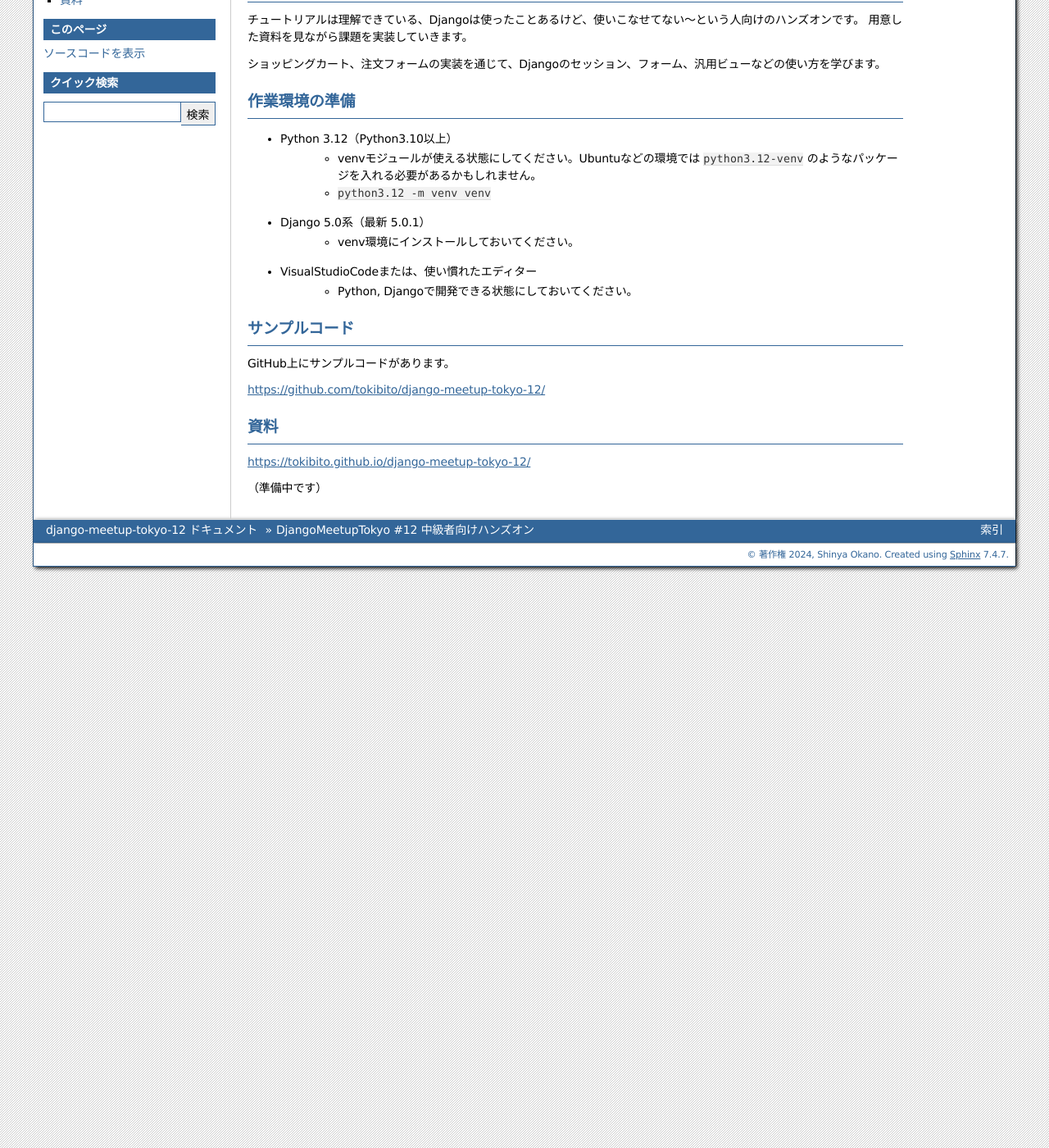
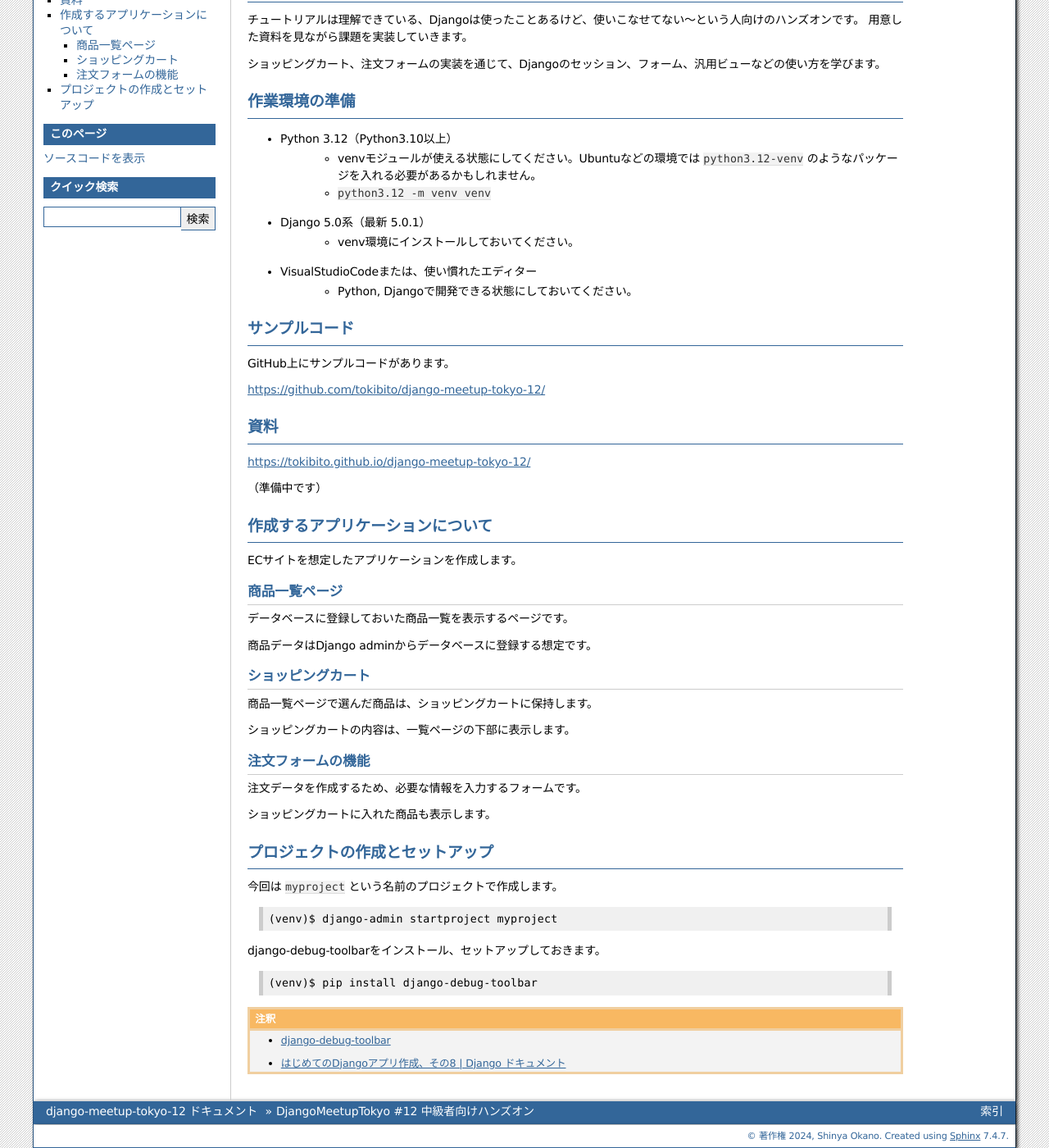
Before and after one commit to tokibito/django-meetup-tokyo-12, a Sphinx documentation site: the page built from docs/source/index.rst, in a window 1280 px wide and 1400 px high, scrolled down 220 px. Shown: the whole window at 82% size. Built offline with Sphinx 7.4.7, drawn with Linux system fonts in a browser that asks for light colours.

Commit message:
セットアップ途中

```diff
--- a/docs/source/index.rst
+++ b/docs/source/index.rst
@@ -38,5 +38,51 @@
 
 （準備中です）
 
+作成するアプリケーションについて
+--------------------------------
+
+ECサイトを想定したアプリケーションを作成します。
+
+商品一覧ページ
+~~~~~~~~~~~~~~~
+
+データベースに登録しておいた商品一覧を表示するページです。
+
+商品データはDjango adminからデータベースに登録する想定です。
+
+ショッピングカート
+~~~~~~~~~~~~~~~~~~~~
+
+商品一覧ページで選んだ商品は、ショッピングカートに保持します。
+
+ショッピングカートの内容は、一覧ページの下部に表示します。
+
+注文フォームの機能
+~~~~~~~~~~~~~~~~~~
+
+注文データを作成するため、必要な情報を入力するフォームです。
+
+ショッピングカートに入れた商品も表示します。
+
+プロジェクトの作成とセットアップ
+--------------------------------
+
+今回は ``myproject`` という名前のプロジェクトで作成します。
+
+.. code-block::
+
+   (venv)$ django-admin startproject myproject
+
+django-debug-toolbarをインストール、セットアップしておきます。
+
+.. code-block::
+
+   (venv)$ pip install django-debug-toolbar
+
+.. note::
+
+   - `django-debug-toolbar <https://django-debug-toolbar.readthedocs.io/en/latest/>`_
+   - `はじめてのDjangoアプリ作成、その8 | Django ドキュメント <https://docs.djangoproject.com/ja/5.0/intro/tutorial08/>`_
+
 .. toctree::
    :maxdepth: 2
```
Also changed, not shown: 6 other files.
